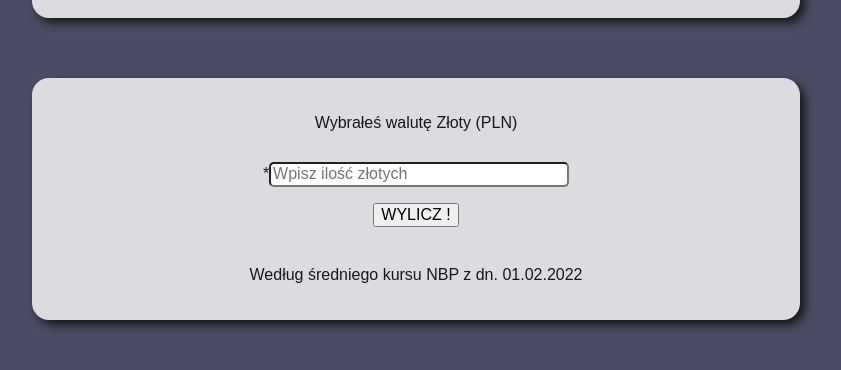
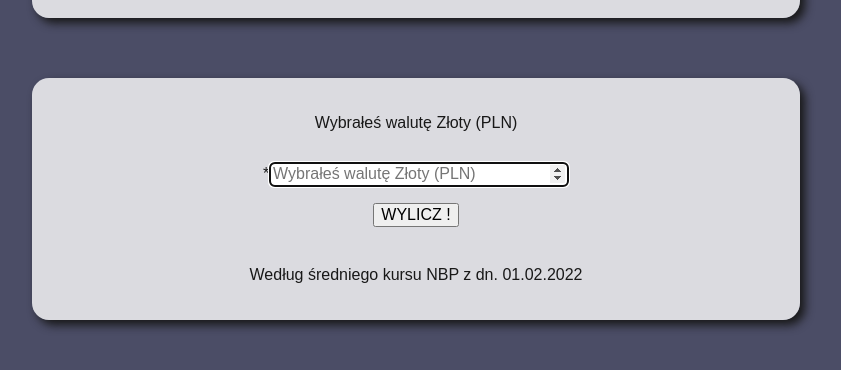
Before and after one commit to Jacob-Isaac/new-converter-react, a React (Create React App) app: page / in a window 1280 px wide. Shown: the part 120-490 px from the top of the page, without its empty margins (224-1065 px from the left). Built offline with nearby package versions, Linux system fonts and the light colour scheme; a web font is replaced by a local one.

Commit message:
Header buttons functionality added / also basic form functions

```diff
--- a/src/App.js
+++ b/src/App.js
@@ -1,16 +1,61 @@
-import './App.css';
-import './App.css';
+import "./App.css";
+import React, { useCallback } from "react";
 import Form from "./Form";
 import Container from "./Container";
 import Header from "./Header";
 import Footer from "./Footer";
 
 function App() {
+  const focus = React.useRef(null);
+  const [currentCurrency, setCurrency] = React.useState("PLN");
+  const [currentPlaceHolder, setCurrentPlaceHolder] = React.useState(
+    "Wybrałeś walutę Złoty (PLN)"
+  );
+  const [inputValue, setInputValue] = React.useState("");
+  const [messageValue, setMessageValue] = React.useState(
+    "Wybrałeś walutę Złoty (PLN)"
+  );
+
+  const onZlotyButtonClick = () => {
+    setCurrency("PLN");
+    setCurrentPlaceHolder("Wpisz ilość Złotych");
+    setInputValue("");
+    setMessageValue("Wybrałeś walutę Złoty (PLN)");
+    focus.current.focus();
+  };
+  const onDollarButtonClick = () => {
+    setCurrency("USD");
+    setCurrentPlaceHolder("Wpisz ilość Dolarów");
+    setInputValue("");
+    setMessageValue("Wybrałeś walutę Dolar (USD)");
+    focus.current.focus();
+  };
+  const onEuroButtonClick = () => {
+    setCurrency("EUR");
+    setCurrentPlaceHolder("Wpisz ilość Euro");
+    setInputValue("");
+    focus.current.focus();
+  };
+
   return (
     <Container>
-      <Header/>
-      <Form/>
-      <Footer/>
+      <Header
+        onZlotyButtonClick={onZlotyButtonClick}
+        onDollarButtonClick={onDollarButtonClick}
+        onEuroButtonClick={onEuroButtonClick}
+      />
+      <Form
+        messageValue={messageValue}
+        currentPlaceHolder={currentPlaceHolder}
+        inputValue={inputValue}
+        inputCallback={(event) => setInputValue(event)}
+        focus={focus}
+        focusCallback={() => focus.current.focus()}
+        onZlotyButtonClick={onZlotyButtonClick}
+        onDollarButtonClick={onDollarButtonClick}
+        onEuroButtonClick={onEuroButtonClick}
+      />
+      <Footer />
     </Container>
   );
 }
--- a/src/Form/index.js
+++ b/src/Form/index.js
@@ -1,27 +1,50 @@
+import React from "react";
 import "./style.css";
 
-const Form = () => (
-<form className="allBoxesProperties">
-        <p className="js-formProps formProps"> Wybrałeś walutę Złoty (PLN)</p>
+
+
+const Form = ({currentPlaceHolder, inputValue, inputCallback, messageValue, focus, focusCallback}) => {
+
+    const onFormSubmit = (event) => {
+        event.preventDefault();
+        inputCallback("");
+        focusCallback();
+        // const resultDisplay = document.querySelector(".js-formProps__result");
+        // currencyMultipliervalue(currentCurrency);
+        // currencyResult(currentCurrency);
+        // displayingResult(resultDisplay);
+        // resultTextSize(currency);
+      };
+
+return (
+
+<form onSubmit={onFormSubmit} className="allBoxesProperties">
+        <p name= "text" className="formProps">{messageValue}</p>
         <p className="formProps__inputSection">
           <label>*
-<input autofocus
-name="input"
-className="js-formProps__input formProps__input js-formProps__inputt"
+<input
+autoFocus
+ref={focus}
+name= "input"
+id= "focus"
+className="formProps__input"
+value = {inputValue}
+onChange = {(event) => inputCallback(event.target.value)}
 type="number"
 min="1"
 max="9999999999"
-placeholder="Wpisz ilość złotych"
+placeholder={currentPlaceHolder}
 step="0.01"
 required></input>
           </label>
         </p>
         <p className="formProps">
-          <button className="js-resultbutton formProps__resultButton">WYLICZ !</button>
+          <button className="formProps__resultButton">WYLICZ !</button>
         </p>
-        <p id="js-resultTextSize" className="js-formProps__result formProps formProps__textProps"></p>
+        <p id="" className="formProps formProps__textProps"></p>
         <p>Według średniego kursu NBP z dn. 01.02.2022</p>
       </form>
-);
+)
+};
 
 export default Form;
--- a/src/Header/index.js
+++ b/src/Header/index.js
@@ -1,14 +1,16 @@
 import "./style.css";
+// import Form from "../Form";
 
 const Header = ({onZlotyButtonClick, onDollarButtonClick, onEuroButtonClick}) => (
 <header className="navigation allBoxesProperties">
 <button onClick={onZlotyButtonClick} className="navigation__links"
   ><span>Złoty polski (PLN)</span></button>
+<button onClick={onEuroButtonClick} className="navigation__links">
+  <span>Euro (EUR)</span></button>
 <button onClick={onDollarButtonClick} className="navigation__links">
-  <span>Euro (EUR)</span></button>
-<button onClick={onEuroButtonClick} className="navigation__links">
   <span>Dolar amerykański (USD)</span></button>
 </header>
+
 );
 
 export default Header;
```
